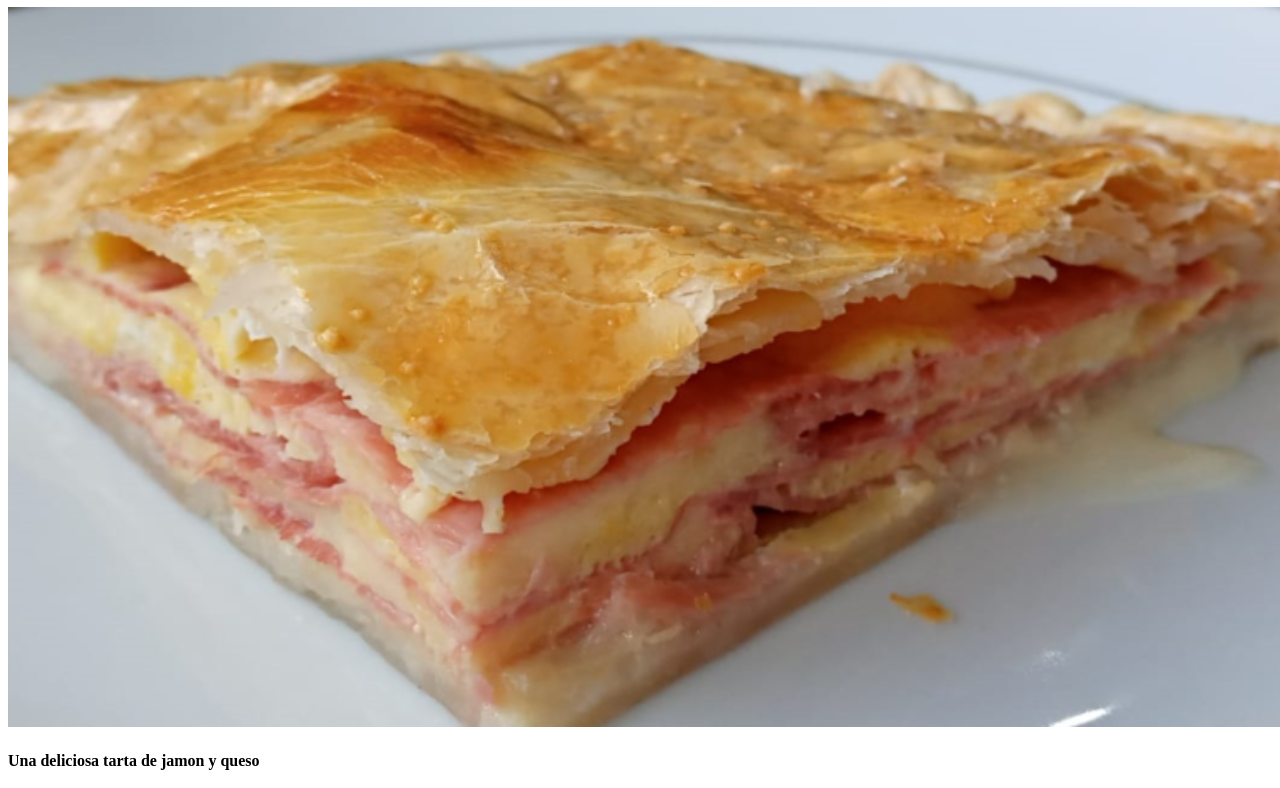
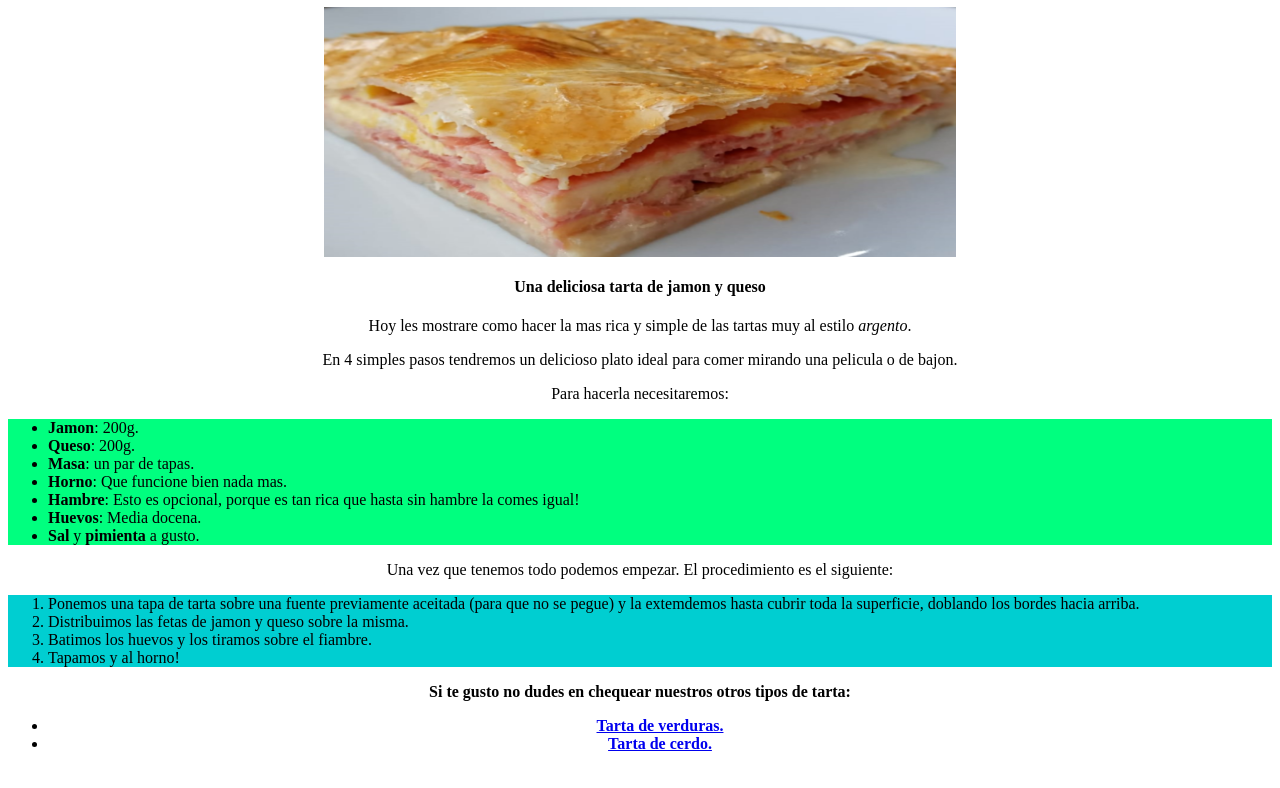
Before and after one commit to weczscs/odin-recipes, a plain HTML site: page recipes/tarta-de-jamon-y-queso.html in a window 1280 px wide. Shown: the part 73-861 px from the top of the page. Drawn offline with Linux system fonts and the light colour scheme.

Commit message:
after styling for the first time

```diff
--- a/recipes/tarta-de-jamon-y-queso.html
+++ b/recipes/tarta-de-jamon-y-queso.html
@@ -4,6 +4,7 @@
 
 <html>
     <head>
+        <link rel="stylesheet"  href="style-jamon.css">
 
     </head>
 
@@ -12,37 +13,37 @@
 
         <h1>Tarta de jamon y queso</h1>
 
-        <img src="Tarta-de-jamon-y-queso-–-Receta-facil-y-rapida-1280x720.png" alt="Porcion de tarta">
+        <img src="Tarta-de-jamon-y-queso-–-Receta-facil-y-rapida-1280x720.png" alt="Porcion de tarta" class="center-image">
 
         <h4>Una deliciosa tarta de jamon y queso</h4>
 
-        Hoy les mostrare como hacer la mas rica y simple de las tartas muy al estilo <em>argento</em>.
-        En 4 simples pasos tendremos un delicioso plato ideal para comer mirando una pelicula o de bajon.
+        <p class="in-between">Hoy les mostrare como hacer la mas rica y simple de las tartas muy al estilo <em>argento</em>.</p>
+        <p class="in-between">En 4 simples pasos tendremos un delicioso plato ideal para comer mirando una pelicula o de bajon.</p>
 
-        Para hacerla necesitaremos:
+        <p class="in-between">Para hacerla necesitaremos:</p>
 
-        <ul>
+        <ul class="ingredients">
             <li><strong>Jamon</strong>: 200g.</li>
-            <li><strong>Queso</strong> 200g.</li>
-            <li><strong>Masa</strong> un par de tapas.</li>
+            <li><strong>Queso</strong>: 200g.</li>
+            <li><strong>Masa</strong>: un par de tapas.</li>
             <li><strong>Horno</strong>: Que funcione bien nada mas.</li>
-            <li><strong>Hambre</strong> Esto es opcional, porque es tan rica que hasta sin hambre la comes igual!</li>
-            <li><strong>Huevos</strong> Media docena.</li>
+            <li><strong>Hambre</strong>: Esto es opcional, porque es tan rica que hasta sin hambre la comes igual!</li>
+            <li><strong>Huevos</strong>: Media docena.</li>
             <li><strong>Sal</strong> y <strong>pimienta</strong> a gusto.</li>
         </ul>
 
-        Una vez que tenemos todo podemos empezar. El procedimiento es el siguiente:
+        <p class="in-between">Una vez que tenemos todo podemos empezar. El procedimiento es el siguiente:</p>
 
-        <ol>
+        <ol class="steps">
             <li>Ponemos una tapa de tarta sobre una fuente previamente aceitada (para que no se pegue) y la extemdemos hasta cubrir toda la superficie, doblando los bordes hacia arriba.</li>
             <li>Distribuimos las fetas de jamon y queso sobre la misma.</li>
             <li>Batimos los huevos y los tiramos sobre el fiambre.</li>
             <li>Tapamos y al horno!</li>
         </ol>
 
-        Si te gusto no dudes en chequear nuestros otros tipos de tarta:
+        <p class="in-between" id="bottom-links">Si te gusto no dudes en chequear nuestros otros tipos de tarta:</p>
 
-        <ul>
+        <ul class="in-between" id="bottom-links">
             <li><a href="tarta-de-verduras.html">Tarta de verduras.</a></li>
             <li><a href="tarta-de-cerdo.html">Tarta de cerdo.</a></li>
         </ul>
```
